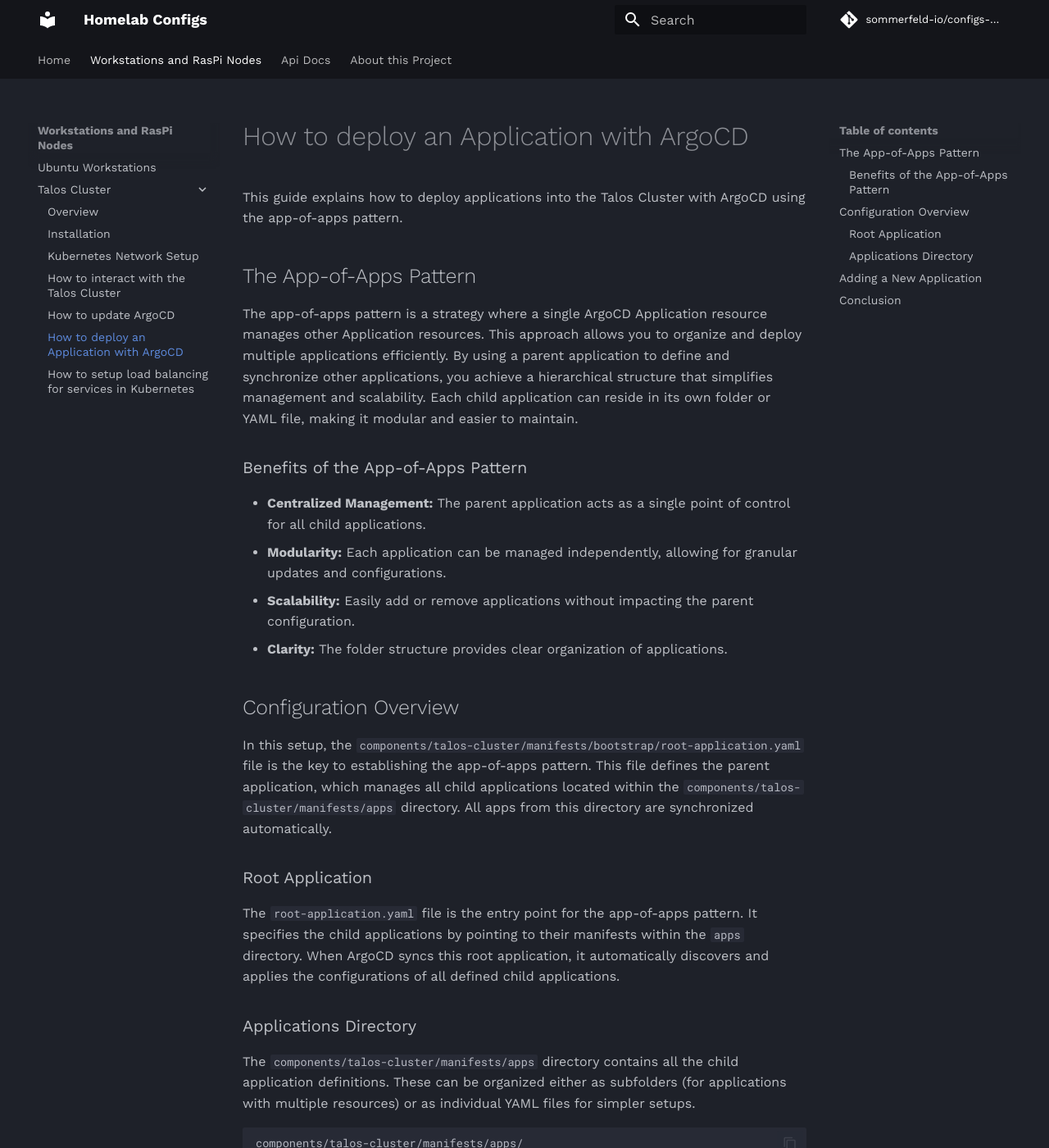
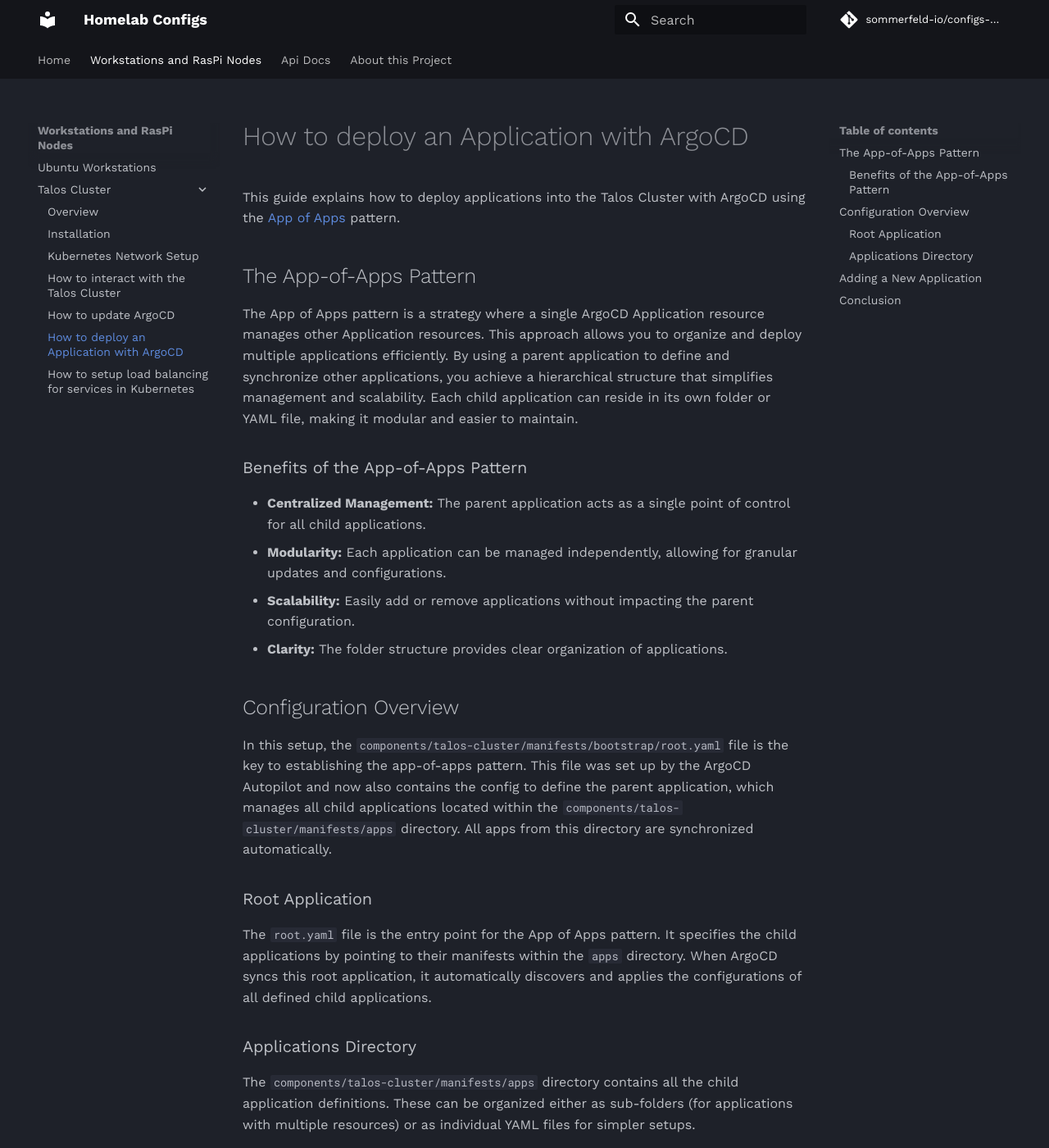
Before and after one commit to sommerfeld-io/configs-homelab, an MkDocs documentation site: the page built from docs/nodes/talos-cluster/howto/deploy-application-with-argocd.md, in a window 1280 px wide and 1400 px high. Shown: the whole window at 82% size. Built offline with MkDocs 1.6.1 and Material for MkDocs 9.7.7, drawn with Linux system fonts in a browser that asks for light colours; comment, search, counter and statistics services are not loaded; some of the changed text lies outside the part shown.

Commit message:
refactor: merge the both root apps (one for projects and one for applications)

````diff
--- a/docs/nodes/talos-cluster/howto/deploy-application-with-argocd.md
+++ b/docs/nodes/talos-cluster/howto/deploy-application-with-argocd.md
@@ -1,10 +1,10 @@
 # How to deploy an Application with ArgoCD
 
-This guide explains how to deploy applications into the Talos Cluster with ArgoCD using the app-of-apps pattern.
+This guide explains how to deploy applications into the Talos Cluster with ArgoCD using the [App of Apps](https://argo-cd.readthedocs.io/en/stable/operator-manual/declarative-setup/#app-of-apps) pattern.
 
 ## The App-of-Apps Pattern
 
-The app-of-apps pattern is a strategy where a single ArgoCD Application resource manages other Application resources. This approach allows you to organize and deploy multiple applications efficiently. By using a parent application to define and synchronize other applications, you achieve a hierarchical structure that simplifies management and scalability. Each child application can reside in its own folder or YAML file, making it modular and easier to maintain.
+The App of Apps pattern is a strategy where a single ArgoCD Application resource manages other Application resources. This approach allows you to organize and deploy multiple applications efficiently. By using a parent application to define and synchronize other applications, you achieve a hierarchical structure that simplifies management and scalability. Each child application can reside in its own folder or YAML file, making it modular and easier to maintain.
 
 ### Benefits of the App-of-Apps Pattern
 
@@ -15,15 +15,15 @@
 
 ## Configuration Overview
 
-In this setup, the `components/talos-cluster/manifests/bootstrap/root-application.yaml` file is the key to establishing the app-of-apps pattern. This file defines the parent application, which manages all child applications located within the `components/talos-cluster/manifests/apps` directory. All apps from this directory are synchronized automatically.
+In this setup, the `components/talos-cluster/manifests/bootstrap/root.yaml` file is the key to establishing the app-of-apps pattern. This file was set up by the ArgoCD Autopilot and now also contains the config to define the parent application, which manages all child applications located within the `components/talos-cluster/manifests/apps` directory. All apps from this directory are synchronized automatically.
 
 ### Root Application
 
-The `root-application.yaml` file is the entry point for the app-of-apps pattern. It specifies the child applications by pointing to their manifests within the `apps` directory. When ArgoCD syncs this root application, it automatically discovers and applies the configurations of all defined child applications.
+The `root.yaml` file is the entry point for the App of Apps pattern. It specifies the child applications by pointing to their manifests within the `apps` directory. When ArgoCD syncs this root application, it automatically discovers and applies the configurations of all defined child applications.
 
 ### Applications Directory
 
-The `components/talos-cluster/manifests/apps` directory contains all the child application definitions. These can be organized either as subfolders (for applications with multiple resources) or as individual YAML files for simpler setups.
+The `components/talos-cluster/manifests/apps` directory contains all the child application definitions. These can be organized either as sub-folders (for applications with multiple resources) or as individual YAML files for simpler setups.
 
 ```plaintext
 components/talos-cluster/manifests/apps/
@@ -48,4 +48,4 @@
 
 ## Conclusion
 
-By using the app-of-apps pattern with ArgoCD, you can streamline application deployments and manage multiple applications with ease. The `components/talos-cluster/manifests/bootstrap/root-application.yaml` file acts as the central orchestrator, providing a scalable and modular approach to Kubernetes application management.
+By using the App of Apps pattern with ArgoCD, you can streamline application deployments and manage multiple applications with ease. The `components/talos-cluster/manifests/bootstrap/root.yaml` file acts as the central orchestrator, providing a scalable and modular approach to Kubernetes application management.
````
Also changed, not shown: 2 other files.
